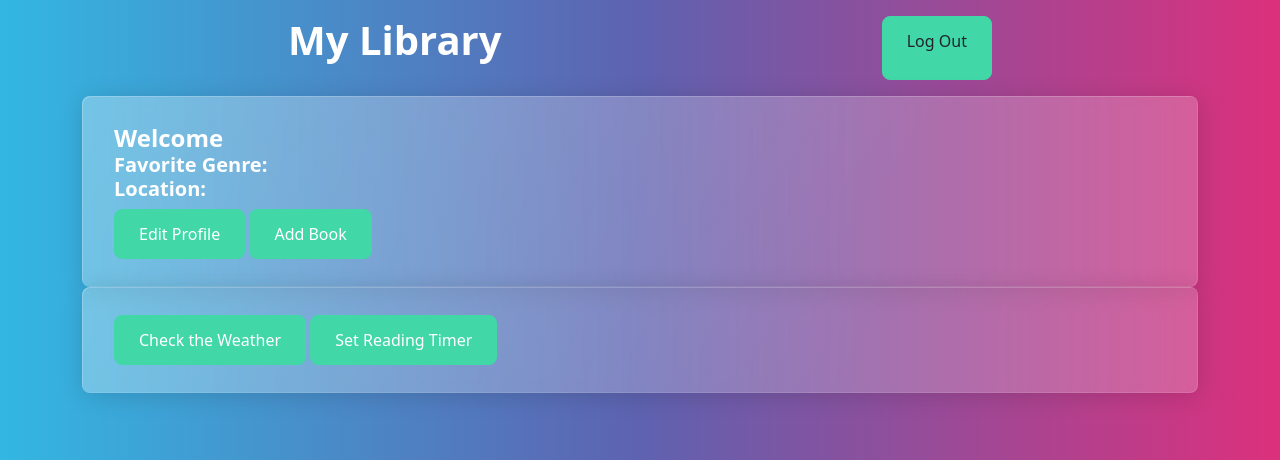
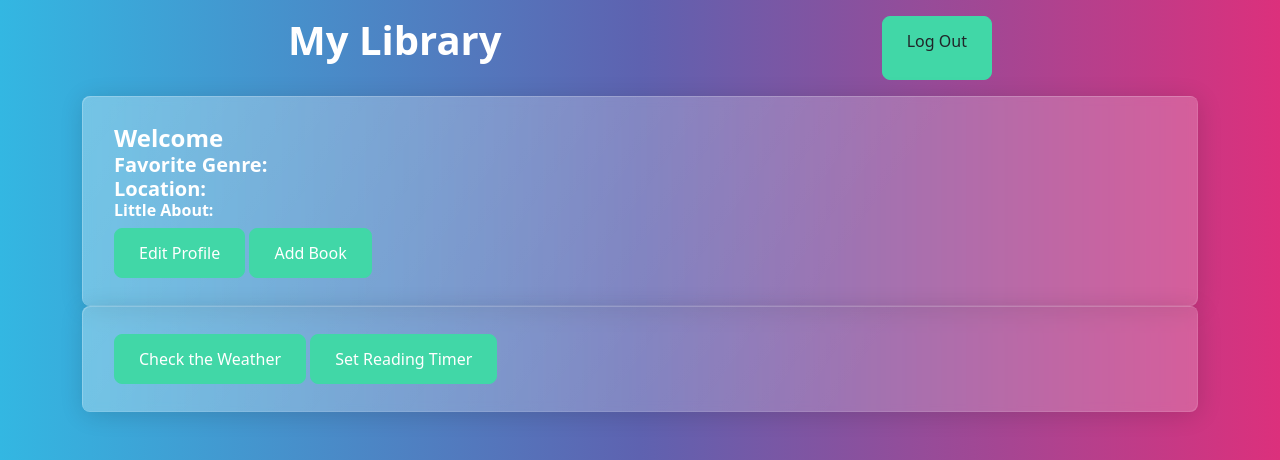
Before and after one commit to WillP90/Bookshelf_App, a Flask app: page /profile in a window 1280 px wide. Shown: the top 460 px of the page. Run offline with Flask 3, Linux system fonts and the light colour scheme; the visitor is signed in with stand-in values (Sample User, id 1); data that the repository does not hold is empty.

Commit message:
adding code

```diff
--- a/flask_app/templates/profile.html
+++ b/flask_app/templates/profile.html
@@ -19,6 +19,7 @@
                 <h4 class="card-title mb-1">Welcome {{user.first_name}}</h4>
                 <h5 class="card-subtitle mb-1">Favorite Genre: </h5>
                 <h5 class="card-subtitle mb-1">Location: </h5>
+                <h6 class="card-subtitle mb-1">Little About: </h6>
                 <a href="/edit/profile/{{user.id}}" class="btn btn-success">Edit Profile</a>
                 <a href="/add/book/{{user.id}}" class="btn btn-success">Add Book</a>
             </div>
--- a/flask_app/templates/timer.html
+++ b/flask_app/templates/timer.html
@@ -16,7 +16,6 @@
                 <a href="/profile" class="btn btn-success text-dark">Library</a>
                 <a href="/logout" class="btn btn-success text-dark">Log Out</a>
             </div>
-
         </div>
     </div>
 </body>
```
Also changed, not shown: 2 other files.
